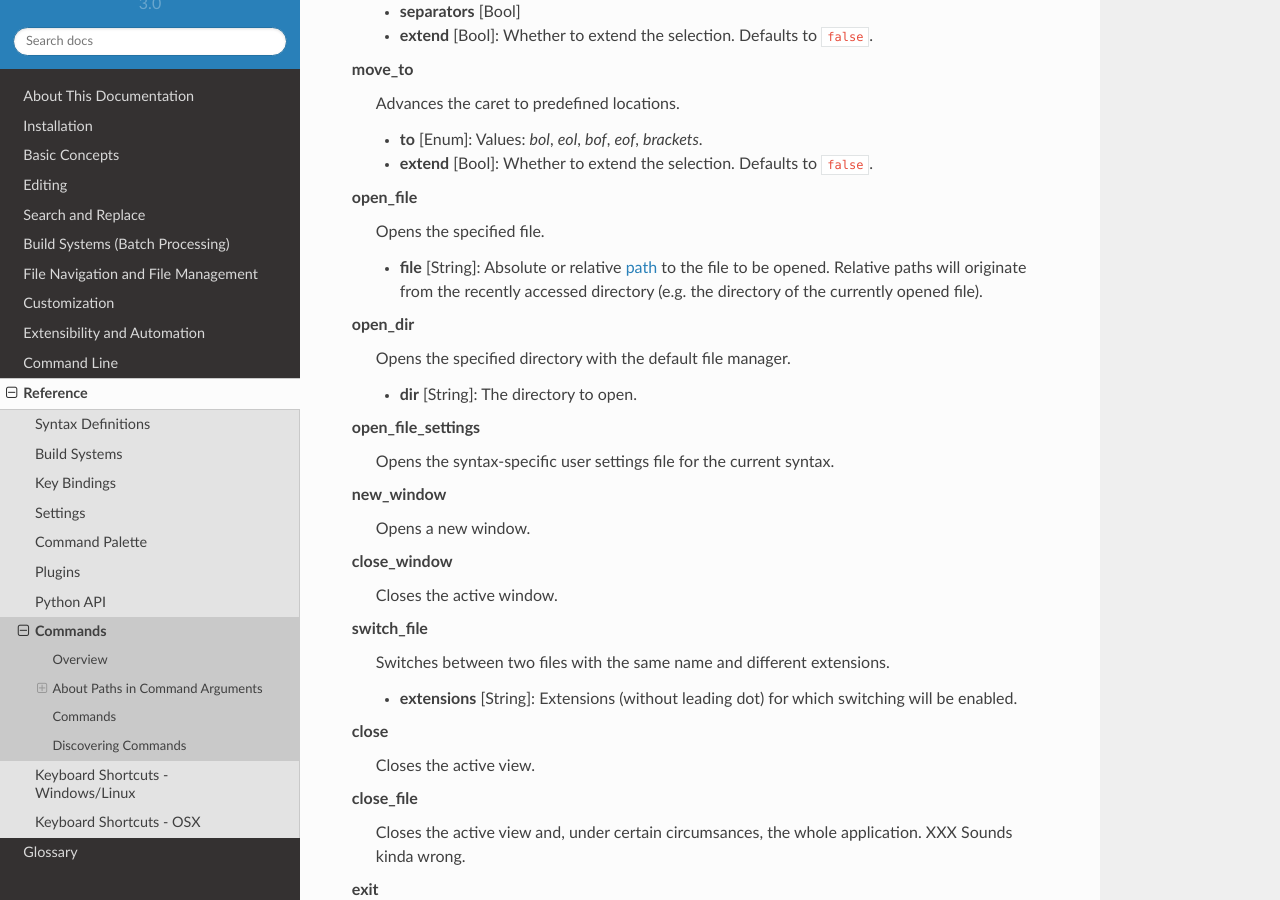
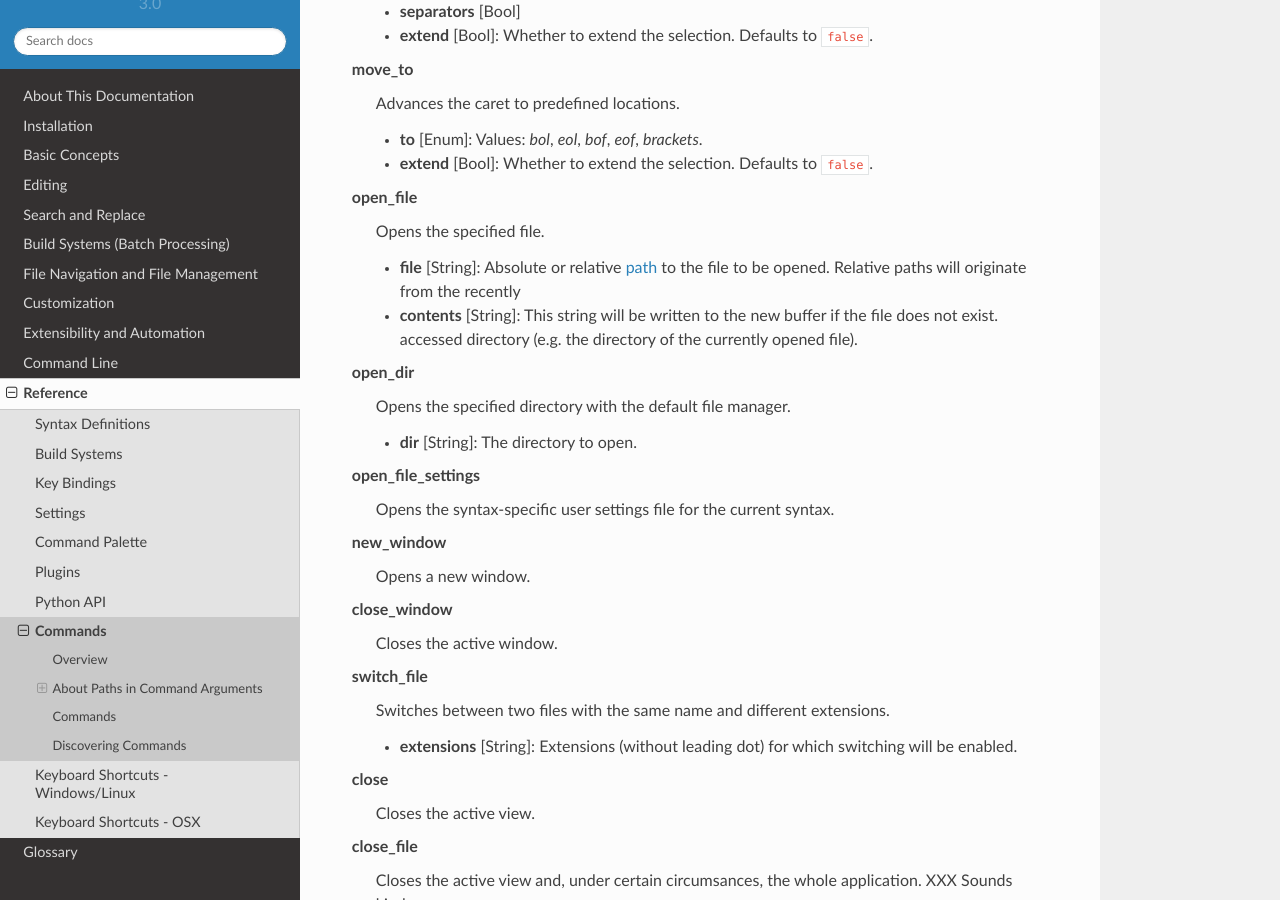
Before and after one commit to guillermooo/sublime-undocs, a Sphinx documentation site: the page built from source/reference/commands.rst, in a window 1280 px wide and 900 px high, scrolled down 1985 px. Built offline with Sphinx 7.4.7 and the Read the Docs theme 2.0.0, drawn with Linux system fonts in a browser that asks for light colours.

Commit message:
[2to3port] Add contents parameter to "open_file" command
Reuses: 53ed507748fe12cf0bb3f4595646bc2fb6f77cf8

```diff
--- a/source/reference/commands.rst
+++ b/source/reference/commands.rst
@@ -113,7 +113,8 @@
 
 	- **file** [String]: Absolute or relative :ref:`path <cmd-about-paths>`
 	  to the file to be opened. Relative paths will originate from the recently
-	  accessed directory (e.g. the directory of the currently opened file).
+	- **contents** [String]: This string will be written to the new buffer if
+	  the file does not exist. accessed directory (e.g. the directory of the currently opened file).
 
 **open_dir**
 	Opens the specified directory with the default file manager.
```
